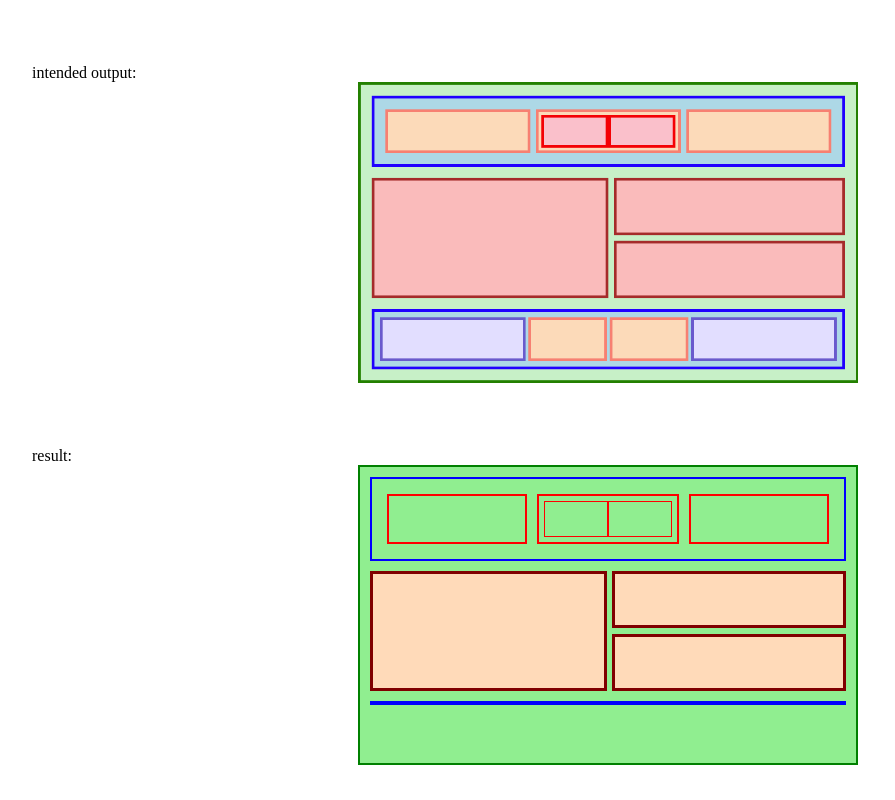
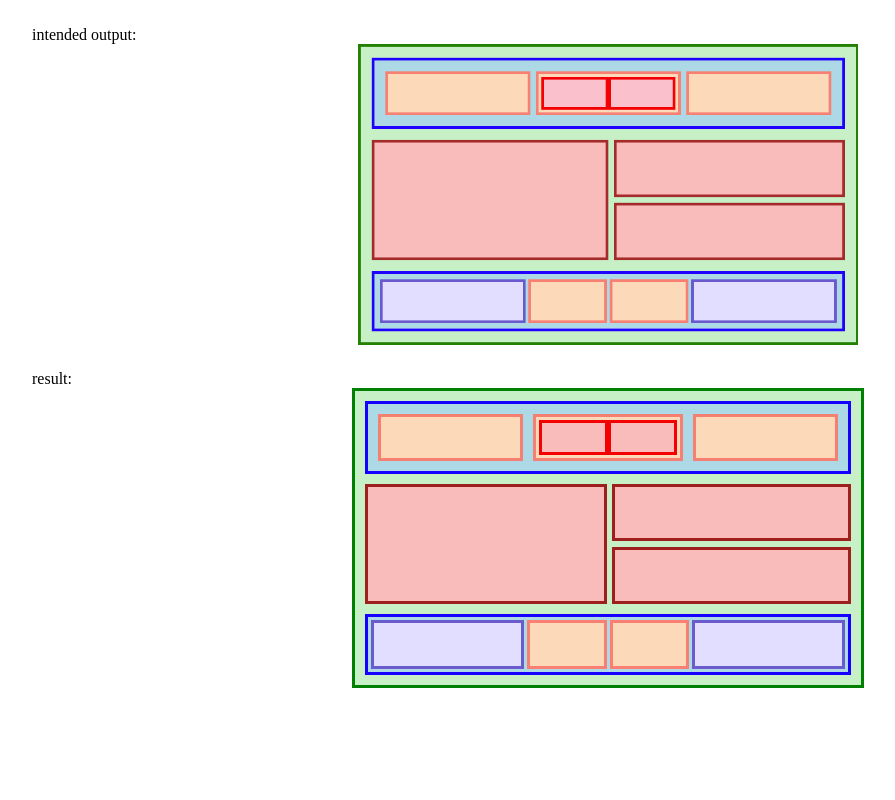
Before and after one commit to primetime71/simple-practice, a plain HTML site: page flexbox/simple-flexbox-layout/index.html in a window 1280 px wide. Shown: the whole page, without its empty margins (32-927 px from the left). Drawn offline with Linux system fonts and the light colour scheme.

Commit message:
added 3rd element, readme and made it better

```diff
--- a/flexbox/simple-flexbox-layout/index.html
+++ b/flexbox/simple-flexbox-layout/index.html
@@ -1,24 +1,24 @@
 <!DOCTYPE html>
 <html lang="en">
   <head>
-    <meta charset="UTF-8">
-    <meta http-equiv="X-UA-Compatible" content="IE=edge">
-    <meta name="viewport" content="width=device-width, initial-scale=1.0">
+    <meta charset="UTF-8" />
+    <meta http-equiv="X-UA-Compatible" content="IE=edge" />
+    <meta name="viewport" content="width=device-width, initial-scale=1.0" />
     <title>Flexbox Layout</title>
-    <link rel="stylesheet" href="./main.css">
+    <link rel="stylesheet" href="./main.css" />
   </head>
   <body>
-    <p>intended output: </p>
-    <img class="output" src="./05.png">
-    <p>result: </p>
+    <p>intended output:</p>
+    <img class="output" src="./05.png" />
+    <p>result:</p>
     <div class="outer-body">
       <div class="inner-element">
-            <div class="div-1-inner-divs"></div>
-            <div class="div-1-inner-divs">
-                <div class="div-1-inner-divs-2"></div>
-                <div class="div-1-inner-divs-2"></div>
+        <div class="div-1a"></div>
+        <div class="div-1b">
+          <div class="div-1b-1"></div>
+          <div class="div-1b-1"></div>
         </div>
-            <div class="div-1-inner-divs"></div>
+        <div class="div-1a"></div>
       </div>
       <!-- 2nd element-->
       <div class="inner-element">
@@ -28,9 +28,13 @@
 
           <div class="div-2b-inner"></div>
         </div>
-
       </div>
-        <div class="inner-element"></div>
+      <div class="inner-element">
+        <div class="div-3a"></div>
+        <div class="div-3b"></div>
+        <div class="div-3b"></div>
+        <div class="div-3a"></div>
+      </div>
     </div>
   </body>
 </html>
--- a/flexbox/simple-flexbox-layout/main.css
+++ b/flexbox/simple-flexbox-layout/main.css
@@ -1,87 +1,115 @@
-
-*{
-    margin:0;
-    padding:0;
+* {
+  margin: 0;
+  padding: 0;
   box-sizing: border-box;
 }
-p{
-    margin-top:5%;
+p {
+  margin-top: 2%;
   margin-left: 5%;
 }
-.output{
-    height:auto;
-    width:500px;
+.output {
+  height: auto;
+  width: 500px;
   display: block;
   margin: 0 auto;
 }
 
-.outer-body{
-    height:300px;
-    width:500px;
-    border: 2px solid green;
-    background-color: lightgreen;
-    padding:10px;
-    margin:0 auto;
+.outer-body {
+  height: 300px;
+  width: 40%;
+  border: 3px solid green;
+  background-color: #c7f0c7;
+  padding: 10px;
+  margin: 0 auto;
   display: flex;
   flex-direction: column;
-gap:10px;
+  gap: 10px;
 }
-.inner-element{
-    width:100%;
-    border: 2px solid blue;
+
+.inner-element {
+  height: auto;
+  width: 100%;
+  border: 3px solid #1600ff;
   display: flex;
-    gap:10px;
+  gap: 10px;
 }
-.inner-element:nth-child(1){
+/* 1st element starts */
+.inner-element:nth-child(1) {
   justify-content: space-evenly;
   align-items: center;
-    padding:15px;
-
+  padding: 10px;
+  height: 100%;
+  background-color: #add8e6;
 }
-.div-1-inner-divs{
-    height: 50px;
-    width:150px;
-    border:2px solid red;
+.div-1a {
+  height: 100%;
+  width: 100%;
+  background-color: #fcdab9;
+  border: 3px solid #f58072;
 }
 
-.div-1-inner-divs:nth-child(2){
+.div-1b {
+  height: 100%;
+  width: 100%;
   display: flex;
-    padding:5px;
+  padding: 3px;
+  border: 3px solid #f58072;
+  background-color: #fcdab9;
 }
-.div-1-inner-divs-2{
-    flex: 1;
-    border: 1px solid red;
-
+.div-1b-1 {
+  border: 3px solid #f40000;
+  height: 100%;
+  width: 100%;
+  background-color: #fabbbb;
 }
-
-
 
 /* 2nd element starts */
 
-.inner-element:nth-child(2){
-    border:none;
-    gap:5px;
+.inner-element:nth-child(2) {
+  border: none;
+  gap: 5px;
 }
 
-
-.div-2a{
-    height:120px;
+.div-2a {
+  height: 120px;
   width: 100%;
-    background-color: peachpuff;
-    border: 3px solid maroon;
+  background-color: #fabbbb;
+  border: 3px solid #9d201f;
 }
-.div-2b{
+.div-2b {
   display: flex;
   flex-direction: column;
   justify-content: space-between;
-    height:120px;
+  height: 120px;
   width: 100%;
 }
-.div-2b-inner{
-    height:57px;
+.div-2b-inner {
+  height: 57px;
 
-    width:100%;
-    background-color: peachpuff;
-    border: 3px solid maroon;
+  width: 100%;
+  background-color: #fabbbb;
+  border: 3px solid #9d201f;
+}
+/* 3rd element starts */
 
+.inner-element:nth-child(3) {
+  height: 100%;
+  width: 100%;
+  padding: 3px;
+  background-color: #add8e6;
+  gap: 3px;
 }
+
+.div-3a {
+  height: 100%;
+  width: 35%;
+  border: 3px solid #6b5ccd;
+  background-color: #e2deff;
+}
+
+.div-3b {
+  height: 100%;
+  width: 18%;
+  border: 3px solid #f87f71;
+  background-color: #fcdab9;
+}
```
Also changed, not shown: flexbox/simple-flexbox-layout/2022-04-12_16-33.png (added), 2 other files. Lines whose indentation alone changed are shown as unchanged.
